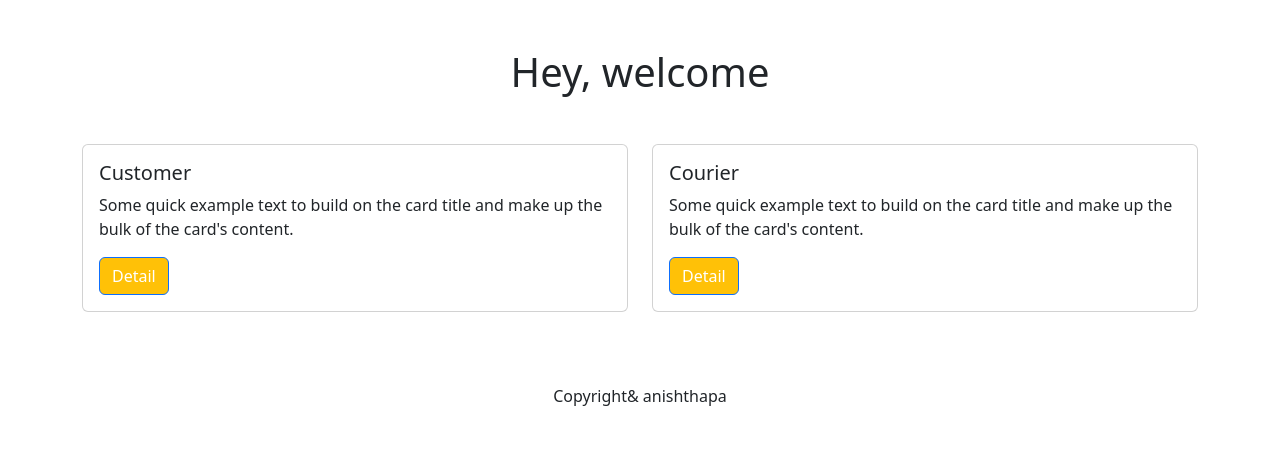
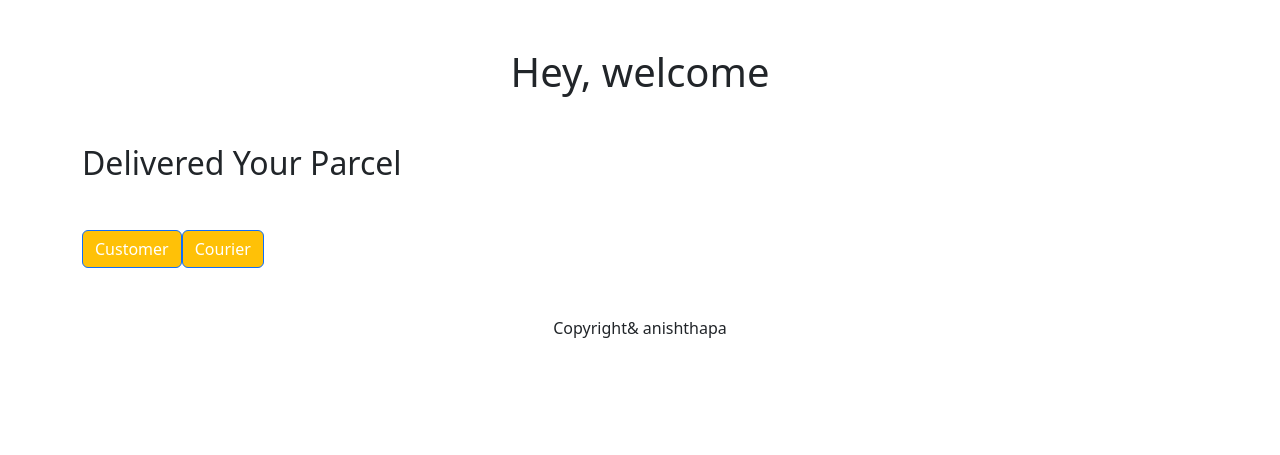
Before and after one commit to Anis952/sajilosewa-final-year-project, a Django app: page / in a window 1280 px wide. Shown: the part 56-511 px from the top of the page. Run offline with Django 3.2, Linux system fonts and the light colour scheme; some libraries are stand-ins or nearby versions.

Commit message:
Frontend Edited

```diff
--- a/mainapp/templates/home.html
+++ b/mainapp/templates/home.html
@@ -7,31 +7,30 @@
           <h1 class ="text-center mt-5 mb-5"> Hey, welcome </h1>
 
 
-      <div class="col-lg-6 mb-4">
-        <div class="card">
-        <div class="card-body">
-          <h5 class="card-title">Customer</h5>
-          <p class="card-text">Some quick example text to build on the card title and make up the bulk of the card's content.</p>
-          <a href="/customer/" class="btn btn-primary bg-warning">Detail</a>
-        </div>
-      </div>
-      </div>
 
 
-      <div class="col-lg-6 mb-4 ">
-        <div class="card">
-        <div class="card-body">
-          <h5 class="card-title">Courier</h5>
-          <p class="card-text">Some quick example text to build on the card title and make up the bulk of the card's content.</p>
-          <a href="/courier/" class="btn btn-primary bg-warning">Detail</a>
-        </div>
-      </div>
-      </div>
-      </div>
-      </div>
-<div class = "container">
-    <div class ="row" >
-     <div class="col-lg-12"></div>
+            <!-- <h2 class="text-left mb-5">Delivered Your Parcel</h2>
+            <form>
+               <ul class="nav nav-tabs" role="tablist">
+                  <li class="nav-item">
+                     <a class="nav-link active" id="home-tab" data-toggle="tab" href="#home" role="tab" aria-controls="home" aria-selected="true">For Sale</a>
+                  </li>
+                  <li class="nav-item">
+                     <a class="nav-link" id="profile-tab" data-toggle="tab" href="#profile" role="tab" aria-controls="profile" aria-selected="false">For Rent</a>
+                  </li>
+               </ul> -->
+               <h2 class="text-left mb-5">Delivered Your Parcel</h2>
+               <div class="d-flex flex-row">
+          <a href="/customer/" class="btn btn-primary bg-warning">Customer</a>
+          <div class="d-flex flex-nowrap"></div>
+          <a href="/courier/" class="btn btn-primary bg-warning">Courier</a>
+          </div>
+          </div>
+          </div>
+
+
+
+
 
 
 {% endblock %}
```
Also changed, not shown: db.sqlite3.
